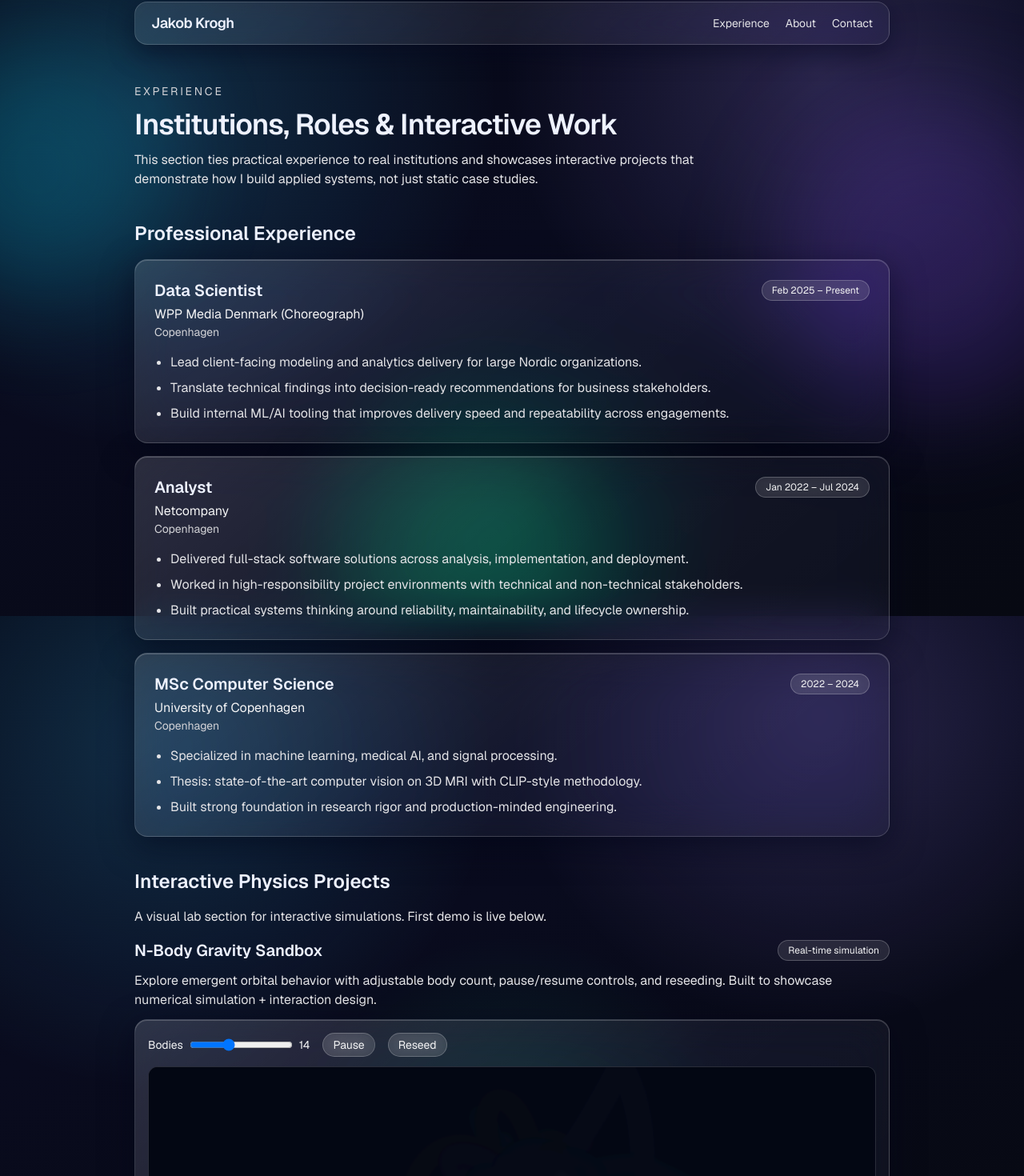
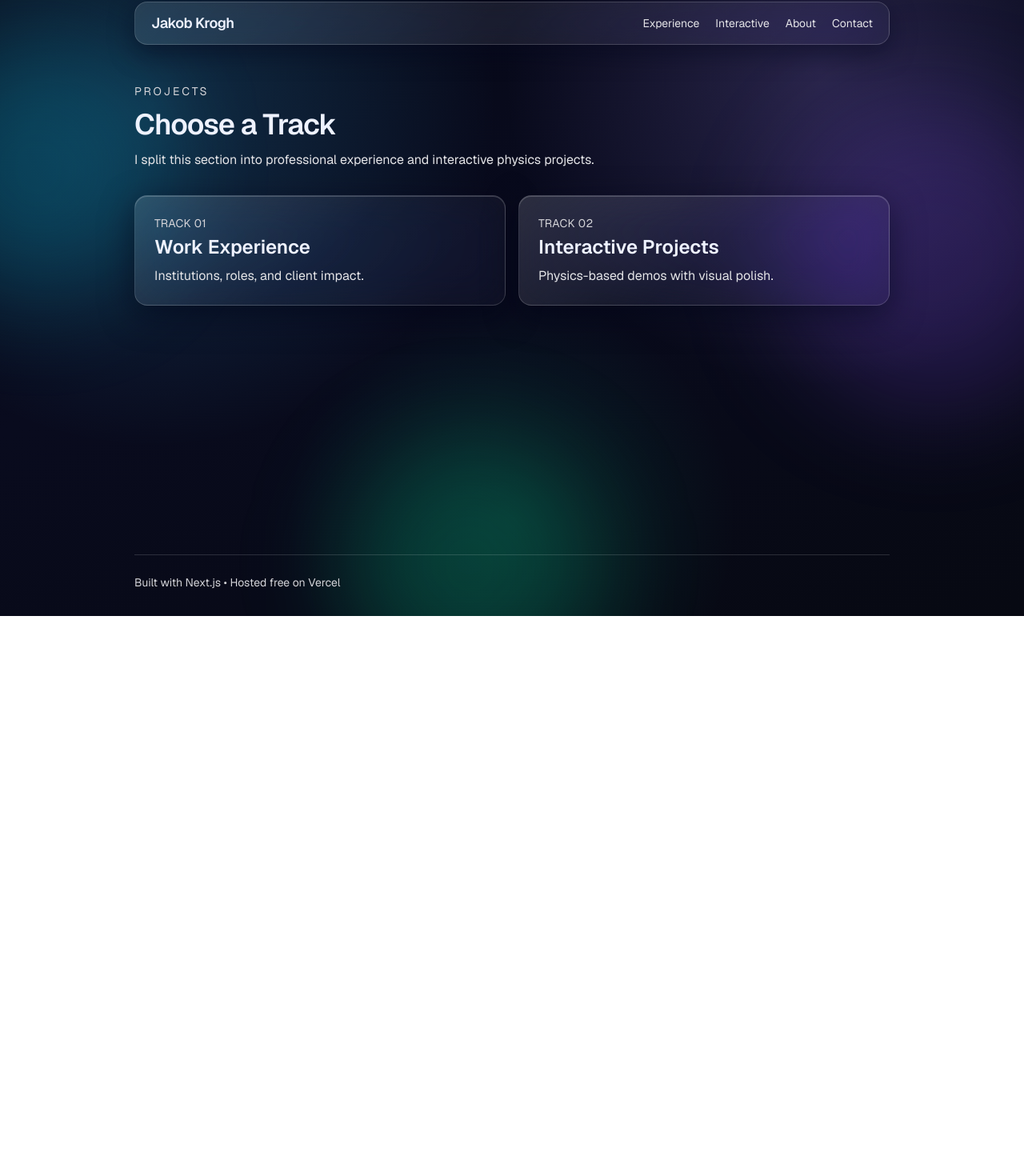
Before and after one commit to jakekrogh/z-portfolio, a Next.js app: page /projects in a window 1280 px wide. Shown: the part 30-1500 px from the top of the page at 80% size. After the commit the page ends 800 px from the top, so only its background shows below. Built offline with nearby package versions, Linux system fonts and the light colour scheme.

Commit message:
refactor: separate work experience and interactive projects

```diff
--- /dev/null
+++ b/src/app/experience/page.tsx
@@ -0,0 +1,36 @@
+import { experiences } from "@/data/experience";
+
+export default function ExperiencePage() {
+  return (
+    <div className="space-y-10">
+      <section className="space-y-3">
+        <p className="text-sm uppercase tracking-[0.2em] text-zinc-300">Experience</p>
+        <h1 className="text-4xl font-semibold tracking-tight">Institutions & Roles</h1>
+        <p className="max-w-3xl text-zinc-200">
+          Client-facing and engineering experience across consulting, analytics, and applied AI.
+        </p>
+      </section>
+
+      <section className="space-y-4">
+        <div className="space-y-4">
+          {experiences.map((item) => (
+            <article key={`${item.institution}-${item.role}`} className="glass-card p-6">
+              <div className="flex flex-wrap items-center justify-between gap-2">
+                <h3 className="text-xl font-semibold">{item.role}</h3>
+                <span className="glass-pill px-3 py-1 text-xs text-zinc-100">{item.period}</span>
+              </div>
+              <p className="mt-1 text-zinc-100">{item.institution}</p>
+              {item.location && <p className="text-sm text-zinc-300">{item.location}</p>}
+
+              <ul className="mt-4 list-disc space-y-2 pl-5 text-zinc-200">
+                {item.highlights.map((highlight) => (
+                  <li key={highlight}>{highlight}</li>
+                ))}
+              </ul>
+            </article>
+          ))}
+        </div>
+      </section>
+    </div>
+  );
+}
--- /dev/null
+++ b/src/app/interactive/page.tsx
@@ -0,0 +1,28 @@
+import NBodyLab from "@/components/n-body-lab";
+
+export default function InteractivePage() {
+  return (
+    <div className="space-y-10">
+      <section className="space-y-3">
+        <p className="text-sm uppercase tracking-[0.2em] text-zinc-300">Interactive Projects</p>
+        <h1 className="text-4xl font-semibold tracking-tight">Physics Labs</h1>
+        <p className="max-w-3xl text-zinc-200">
+          Visually rich, hands-on simulations that show numerical modeling and interaction design in practice.
+        </p>
+      </section>
+
+      <section className="space-y-4">
+        <article className="space-y-3">
+          <div className="flex items-center justify-between">
+            <h2 className="text-xl font-semibold">N-Body Gravity Sandbox</h2>
+            <span className="glass-pill px-3 py-1 text-xs text-zinc-100">Live</span>
+          </div>
+          <p className="text-zinc-200">
+            Explore emergent orbital behavior with adjustable body count, pause/resume controls, and reseeding.
+          </p>
+          <NBodyLab />
+        </article>
+      </section>
+    </div>
+  );
+}
--- a/src/app/layout.tsx
+++ b/src/app/layout.tsx
@@ -38,8 +38,11 @@ export default function RootLayout({
               Jakob Krogh
             </Link>
             <nav className="flex items-center gap-5 text-sm text-zinc-200">
-              <Link href="/projects" className="transition hover:text-white">
+              <Link href="/experience" className="transition hover:text-white">
                 Experience
+              </Link>
+              <Link href="/interactive" className="transition hover:text-white">
+                Interactive
               </Link>
               <Link href="/about" className="transition hover:text-white">
                 About
--- a/src/app/page.tsx
+++ b/src/app/page.tsx
@@ -15,7 +15,7 @@ export default function Home() {
           I work at the intersection of machine learning, analytics, and software engineering—turning advanced methods into tools that create measurable business impact.
         </p>
         <div className="flex gap-3">
-          <Link href="/projects" className="glass-pill px-5 py-2 text-sm font-medium text-white transition hover:bg-white/20">
+          <Link href="/experience" className="glass-pill px-5 py-2 text-sm font-medium text-white transition hover:bg-white/20">
             View Experience
           </Link>
           <Link href="/about" className="glass-pill px-5 py-2 text-sm font-medium text-white/90 transition hover:bg-white/20">
--- a/src/app/projects/page.tsx
+++ b/src/app/projects/page.tsx
@@ -1,55 +1,28 @@
-import NBodyLab from "@/components/n-body-lab";
-import { experiences } from "@/data/experience";
+import Link from "next/link";
 
 export default function ProjectsPage() {
   return (
-    <div className="space-y-10">
+    <div className="space-y-8">
       <section className="space-y-3">
-        <p className="text-sm uppercase tracking-[0.2em] text-zinc-300">Experience</p>
-        <h1 className="text-4xl font-semibold tracking-tight">Institutions, Roles & Interactive Work</h1>
-        <p className="max-w-3xl text-zinc-200">
-          This section ties practical experience to real institutions and showcases interactive projects that demonstrate how I build applied systems, not just static case studies.
+        <p className="text-sm uppercase tracking-[0.2em] text-zinc-300">Projects</p>
+        <h1 className="text-4xl font-semibold tracking-tight">Choose a Track</h1>
+        <p className="max-w-2xl text-zinc-200">
+          I split this section into professional experience and interactive physics projects.
         </p>
       </section>
 
-      <section className="space-y-4">
-        <h2 className="text-2xl font-semibold">Professional Experience</h2>
-        <div className="space-y-4">
-          {experiences.map((item) => (
-            <article key={`${item.institution}-${item.role}`} className="glass-card p-6">
-              <div className="flex flex-wrap items-center justify-between gap-2">
-                <h3 className="text-xl font-semibold">{item.role}</h3>
-                <span className="glass-pill px-3 py-1 text-xs text-zinc-100">{item.period}</span>
-              </div>
-              <p className="mt-1 text-zinc-100">{item.institution}</p>
-              {item.location && <p className="text-sm text-zinc-300">{item.location}</p>}
+      <section className="grid gap-4 sm:grid-cols-2">
+        <Link href="/experience" className="glass-card p-6 transition hover:scale-[1.01]">
+          <p className="mb-1 text-sm uppercase tracking-wide text-zinc-300">Track 01</p>
+          <h2 className="text-2xl font-semibold">Work Experience</h2>
+          <p className="mt-2 text-zinc-200">Institutions, roles, and client impact.</p>
+        </Link>
 
-              <ul className="mt-4 list-disc space-y-2 pl-5 text-zinc-200">
-                {item.highlights.map((highlight) => (
-                  <li key={highlight}>{highlight}</li>
-                ))}
-              </ul>
-            </article>
-          ))}
-        </div>
-      </section>
-
-      <section className="space-y-4">
-        <h2 className="text-2xl font-semibold">Interactive Physics Projects</h2>
-        <p className="max-w-3xl text-zinc-200">
-          A visual lab section for interactive simulations. First demo is live below.
-        </p>
-
-        <article className="space-y-3">
-          <div className="flex items-center justify-between">
-            <h3 className="text-xl font-semibold">N-Body Gravity Sandbox</h3>
-            <span className="glass-pill px-3 py-1 text-xs text-zinc-100">Real-time simulation</span>
-          </div>
-          <p className="text-zinc-200">
-            Explore emergent orbital behavior with adjustable body count, pause/resume controls, and reseeding. Built to showcase numerical simulation + interaction design.
-          </p>
-          <NBodyLab />
-        </article>
+        <Link href="/interactive" className="glass-card p-6 transition hover:scale-[1.01]">
+          <p className="mb-1 text-sm uppercase tracking-wide text-zinc-300">Track 02</p>
+          <h2 className="text-2xl font-semibold">Interactive Projects</h2>
+          <p className="mt-2 text-zinc-200">Physics-based demos with visual polish.</p>
+        </Link>
       </section>
     </div>
   );
```
